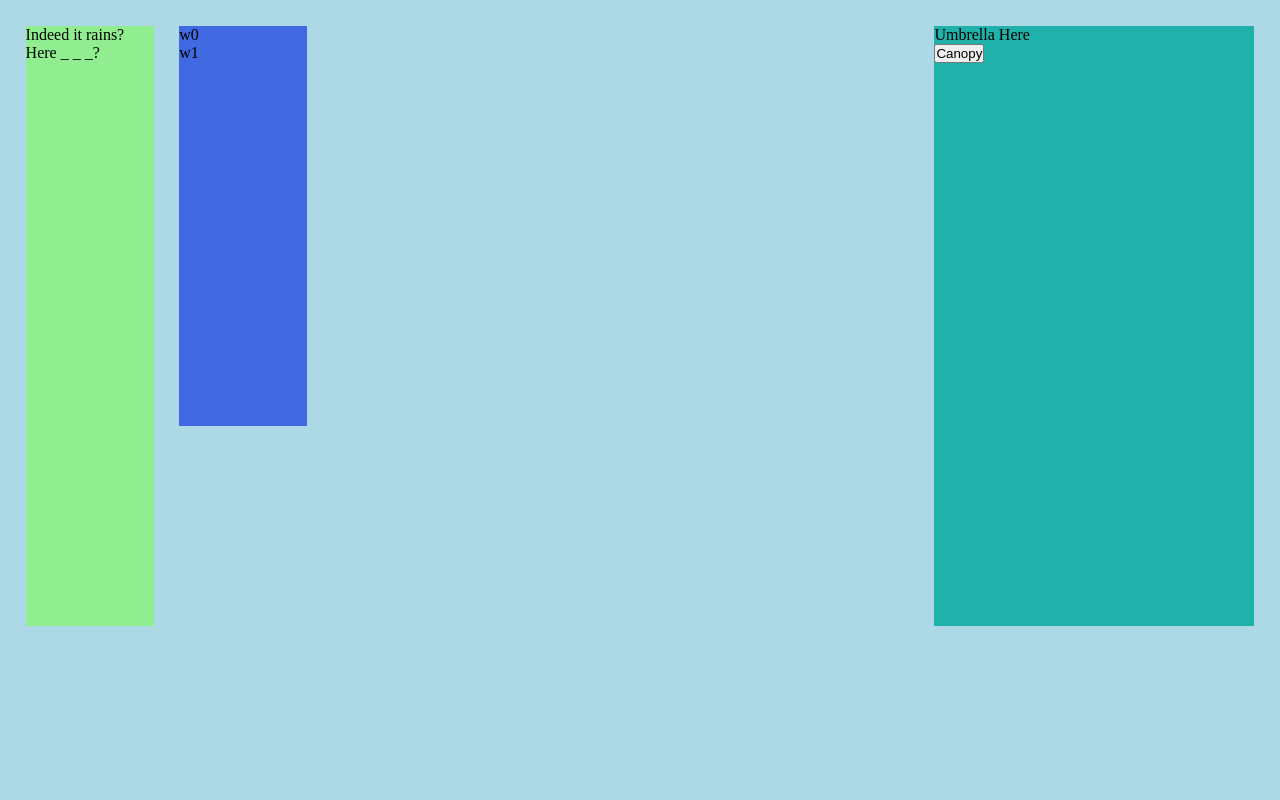
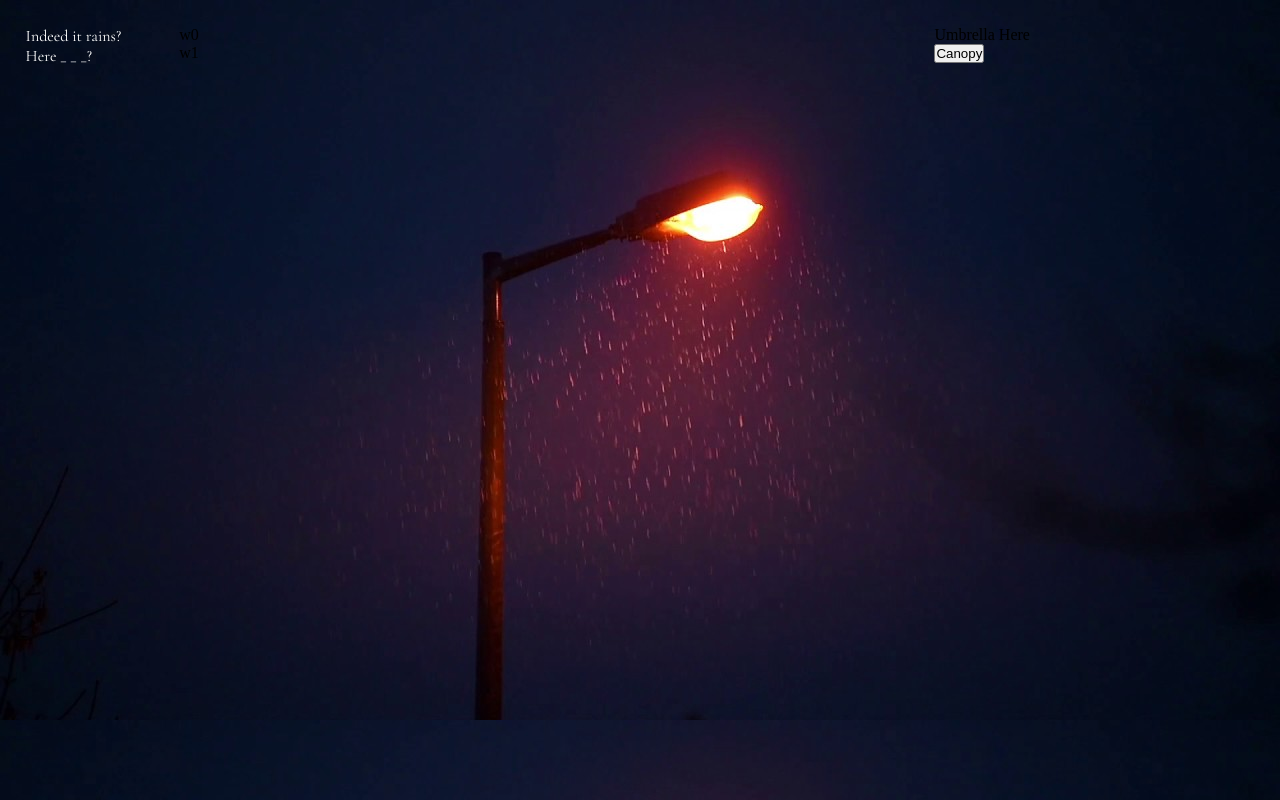
Before and after one commit to Miguel75An/Lluvia, a React app: page / in a window 1280 px wide. Built offline with nearby package versions, Linux system fonts and the light colour scheme.

Commit message:
Design for rain

```diff
--- a/src/Lluvia.css
+++ b/src/Lluvia.css
@@ -1,5 +1,6 @@
 /* Fonts */
 /* @import url('https://fonts.googleapis.com/css?family=Open+Sans'); */
+@import url('https://fonts.googleapis.com/css?family=Cormorant+Garamond');
 
 * {
     margin: 0;
@@ -12,23 +13,32 @@
     font-size:5;
     /* Important if horizontal <div>'s are desired */
     background-color: lightblue;
+
+
+    /* temporary rain */
+    /* background-image: url("rain.jpg"); */
+    background-image: url("rain_light.jpg");
 }
 .poemBox{
     width: 10%;
     height: 75%;
     float: left;
-    background-color: lightgreen;
+    /* background-color: lightgreen; */
     border-collapse: collapse;
 
     margin-top: 2%;
-    margin-left: 2%
+    margin-left: 2%;
+
+    /* Text styling */
+    font-family: 'Cormorant Garamond', serif;
+    color: white;
 }
 
 .dragBox{
     width: 10%;
     height: 50%;
     float: left;
-    background-color: royalblue;
+    /* background-color: royalblue; */
     border-collapse: collapse;
 
     margin-top: 2%;
@@ -40,7 +50,7 @@
     height: 75%;
     position: relative;
     float: right;
-    background-color: lightseagreen;
+    /* background-color: lightseagreen; */
     border-collapse: collapse;
 
     margin-top: 2%;
```
Also changed, not shown: src/rain.jpg (added), src/rain_light.jpg (added).
